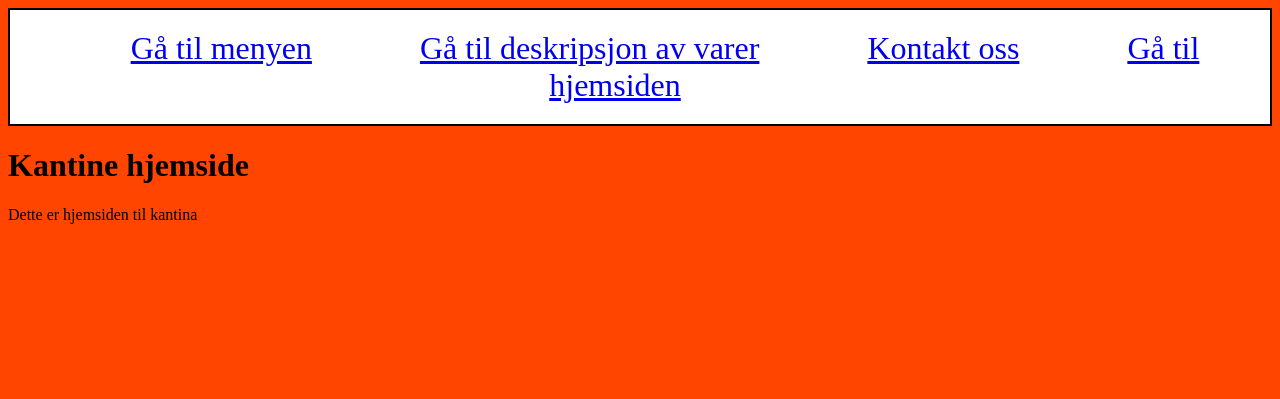
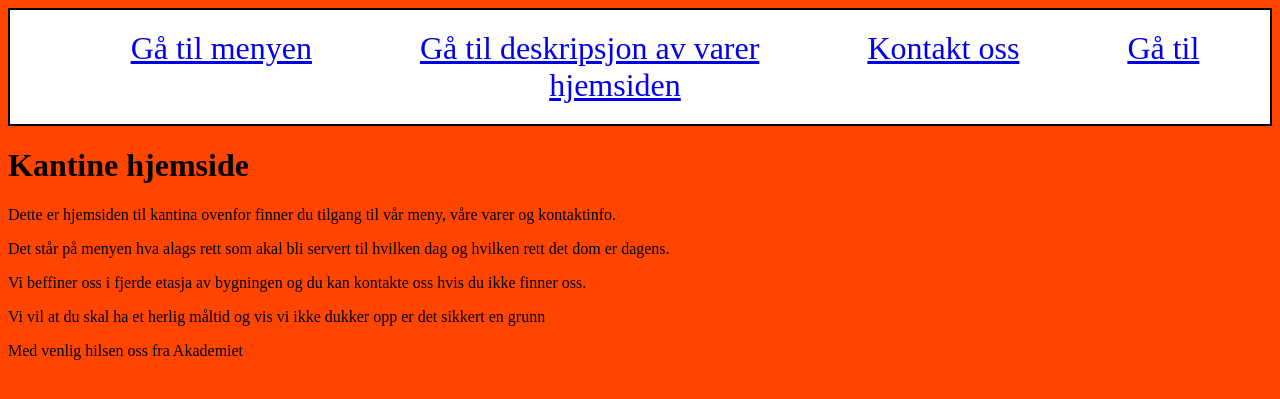
Before and after one commit to Lavaboy080/kant2, a Flask app: page / in a window 1280 px wide. Shown: the top 399 px of the page. Run offline with Flask 3, Linux system fonts and the light colour scheme.

Commit message:
la til litt generell tekt i kontaktinfo og index.html

```diff
--- a/templates/index.html
+++ b/templates/index.html
@@ -4,5 +4,10 @@
 
 {% block content %}
 <h1>Kantine hjemside</h1>
-<p>Dette er hjemsiden til kantina</p>
+<p>Dette er hjemsiden til kantina ovenfor finner du tilgang til vår meny, våre varer og kontaktinfo.</p>
+<p>Det står på menyen hva alags rett som akal bli servert til hvilken dag og hvilken rett det dom er dagens.</p>
+<p>Vi beffiner oss i fjerde etasja av bygningen og du kan kontakte oss hvis du ikke finner oss.</p>
+<p>Vi vil at du skal ha et herlig måltid og vis vi ikke dukker opp er det sikkert en grunn</p>
+<p>Med venlig hilsen oss fra Akademiet</p>
+
 {% endblock %}
--- a/templates/kontakt.html
+++ b/templates/kontakt.html
@@ -4,5 +4,6 @@
 
 {% block content %}
 <h1>Kontakt</h1>
-<p>Kontaktinfo skal stå her</p>
+<p>Telefonummer: +42 11 11 11 11</p>
+<p>Email: NoensEmial@outlook.com
 {% endblock %}
```
